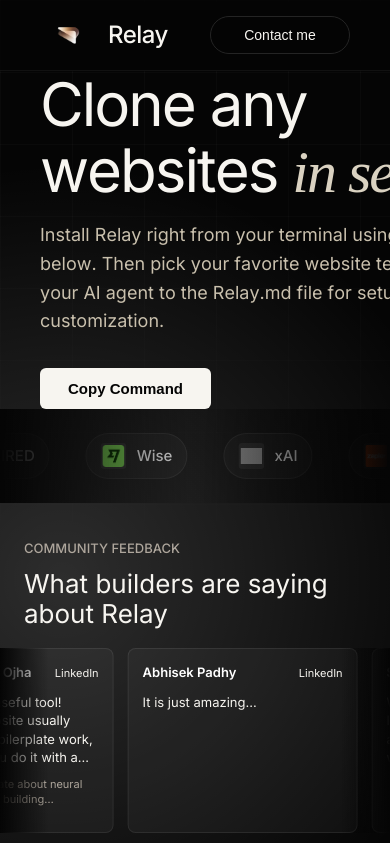
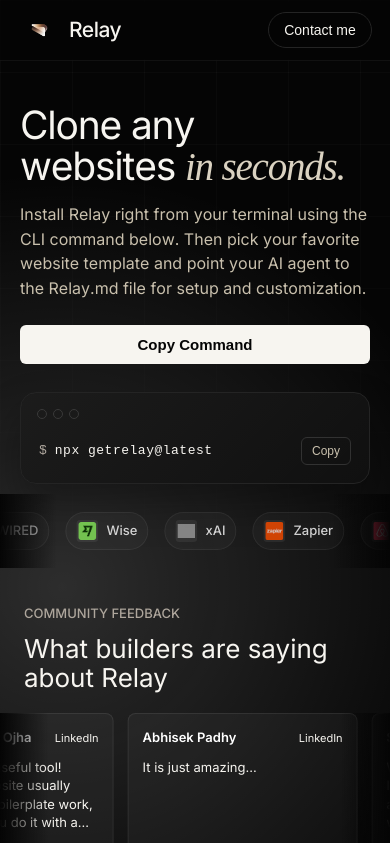
Before and after one commit to Pranshu23x/Relay, a React (Vite) app: page / in a window 390 px wide. Shown: the top 843 px of the page. Built offline with nearby package versions, Linux system fonts and the light colour scheme; grey boxes are pictures that could not be loaded.

Commit message:
Optimize Relay mobile layout

```diff
--- a/src/App.css
+++ b/src/App.css
@@ -28,6 +28,22 @@
 .app > * {
   position: relative;
   z-index: 1;
+}
+
+.hero-title-phrase {
+  white-space: nowrap;
+}
+
+.nav-contact,
+.hero-command-text,
+.logo-pill-name {
+  min-width: 0;
+}
+
+.hero-command-text span:last-child {
+  overflow: hidden;
+  text-overflow: ellipsis;
+  white-space: nowrap;
 }
 
 .feedback-section {
@@ -561,6 +577,124 @@
 }
 
 @media (max-width: 760px) {
+  .site-nav {
+    padding: 12px 18px !important;
+  }
+
+  .nav-brand {
+    gap: 9px !important;
+  }
+
+  .nav-logo {
+    width: 42px !important;
+  }
+
+  .nav-wordmark {
+    font-size: 21px !important;
+  }
+
+  .nav-contact {
+    max-width: 43vw;
+    min-width: 104px !important;
+    overflow: hidden;
+    padding: 9px 12px !important;
+    text-overflow: ellipsis;
+    white-space: nowrap;
+  }
+
+  .page-main {
+    justify-content: flex-start !important;
+  }
+
+  .hero-landing {
+    align-items: stretch !important;
+    flex-direction: column;
+    gap: 28px !important;
+    padding: 44px 20px 10px !important;
+  }
+
+  .hero-copy-panel {
+    flex: 1 1 auto !important;
+    max-width: 100% !important;
+    min-width: 0 !important;
+    text-align: left;
+    width: 100%;
+  }
+
+  .hero-title {
+    font-size: clamp(31px, 10vw, 44px) !important;
+    letter-spacing: -1.2px !important;
+    line-height: 1.05 !important;
+    margin-bottom: 14px !important;
+  }
+
+  .hero-subtitle {
+    font-size: 16px !important;
+    line-height: 1.55 !important;
+    margin-bottom: 24px !important;
+    max-width: 100% !important;
+  }
+
+  .hero-actions {
+    justify-content: flex-start;
+  }
+
+  .hero-copy-button {
+    padding: 11px 20px !important;
+    width: 100%;
+  }
+
+  .hero-terminal-wrap {
+    justify-content: center !important;
+    width: 100%;
+  }
+
+  .cli-box {
+    max-width: 100% !important;
+    min-width: 0 !important;
+    padding: 18px !important;
+    padding-top: 44px !important;
+    width: 100% !important;
+  }
+
+  .hero-command-row {
+    gap: 10px;
+  }
+
+  .hero-command-text {
+    flex: 1;
+    font-size: 13px !important;
+    gap: 8px !important;
+  }
+
+  .hero-command-copy {
+    flex: none;
+    padding: 6px 10px !important;
+  }
+
+  .logo-marquee-section {
+    padding: 18px 0 !important;
+  }
+
+  .logo-marquee-fade {
+    width: 56px !important;
+  }
+
+  .logo-pill {
+    gap: 8px !important;
+    margin: 0 8px !important;
+    padding: 7px 10px !important;
+  }
+
+  .logo-pill-image {
+    height: 22px !important;
+    width: 22px !important;
+  }
+
+  .logo-pill-name {
+    font-size: 13px !important;
+  }
+
   .feedback-section {
     padding: 36px 0 52px;
   }
@@ -578,14 +712,19 @@
   }
 
   .how-shell {
-    --how-radius: 64px;
-    --how-side: 28px;
+    --how-radius: 56px;
+    --how-side: 16px;
     --how-y: 18px;
-    padding-top: 32px;
+    min-height: 100svh;
+    padding: 30px 0;
+  }
+
+  .how-panel {
+    min-height: calc(100svh - 60px);
   }
 
   .how-content {
-    padding: 32px 24px 34px;
+    padding: 30px 20px 32px;
   }
 
   .how-layout {
@@ -594,6 +733,7 @@
   }
 
   .how-placeholder {
+    max-width: 360px;
     padding: 10px;
   }
 
@@ -616,16 +756,18 @@
 
   .clone-content {
     --clone-card-height: 54px;
-    padding: 36px 24px;
+    --clone-grid-gap: 10px;
+    padding: 30px 18px;
   }
 
   .clone-header h2 {
-    font-size: 38px;
+    font-size: 34px;
+    line-height: 1;
   }
 
   .clone-grid-viewport {
-    height: 258px;
-    margin-top: 28px;
+    height: 246px;
+    margin-top: 24px;
   }
 
   .clone-grid {
@@ -633,8 +775,18 @@
   }
 
   .clone-card {
-    min-height: 54px;
-    padding: 11px;
+    gap: 8px;
+    min-height: var(--clone-card-height);
+    padding: 10px;
+  }
+
+  .clone-card img {
+    height: 24px;
+    width: 24px;
+  }
+
+  .clone-card span {
+    font-size: 12px;
   }
 
   .coming-soon-section {
@@ -651,10 +803,11 @@
   }
 
   .footer-topline p {
-    font-size: clamp(16px, 5vw, 24px);
+    font-size: clamp(14px, 4.45vw, 17px);
   }
 
   .footer-links {
+    gap: 16px;
     margin-top: 24px;
     padding-top: 0;
   }
--- a/src/App.jsx
+++ b/src/App.jsx
@@ -313,7 +313,7 @@
         }
       }
 
-      const maxParticles = maskWidth < 640 ? 3200 : 9000;
+      const maxParticles = maskWidth < 640 ? 1800 : 9000;
       const keepEvery = Math.max(1, Math.ceil(targets.length / maxParticles));
 
       particles = targets
@@ -343,7 +343,7 @@
       const rect = canvas.getBoundingClientRect();
       width = rect.width;
       height = rect.height;
-      const dpr = Math.min(window.devicePixelRatio || 1, 2);
+      const dpr = width < 640 ? Math.min(window.devicePixelRatio || 1, 1.25) : Math.min(window.devicePixelRatio || 1, 2);
 
       canvas.width = Math.max(1, Math.floor(width * dpr));
       canvas.height = Math.max(1, Math.floor(height * dpr));
@@ -479,7 +479,7 @@
       flexDirection: 'column'
     }}>
       {/* Navigation */}
-      <nav style={{
+      <nav className="site-nav" style={{
         padding: '16px 40px',
         display: 'flex',
         justifyContent: 'space-between',
@@ -492,12 +492,13 @@
         WebkitBackdropFilter: 'blur(16px)',
         borderBottom: '1px solid rgba(255, 255, 255, 0.05)'
       }}>
-        <div style={{ display: 'flex', alignItems: 'center', gap: '12px' }}>
-          <img src={logoUrl} alt="Relay Logo" style={{ width: '56px', height: 'auto', display: 'block' }} />
-          <span style={{ fontSize: '24px', fontWeight: 500, letterSpacing: '-0.5px' }}>Relay</span>
+        <div className="nav-brand" style={{ display: 'flex', alignItems: 'center', gap: '12px' }}>
+          <img className="nav-logo" src={logoUrl} alt="Relay Logo" style={{ width: '56px', height: 'auto', display: 'block' }} />
+          <span className="nav-wordmark" style={{ fontSize: '24px', fontWeight: 500, letterSpacing: '-0.5px' }}>Relay</span>
         </div>
 
         <button
+          className="nav-contact"
           onMouseEnter={() => setHoverContact(true)}
           onMouseLeave={() => setHoverContact(false)}
           style={{
@@ -517,9 +518,9 @@
         </button>
       </nav>
 
-      <main style={{ flex: 1, display: 'flex', flexDirection: 'column', justifyContent: 'center' }}>
+      <main className="page-main" style={{ flex: 1, display: 'flex', flexDirection: 'column', justifyContent: 'center' }}>
         {/* Hero Section */}
-        <section className="container" style={{
+        <section className="container hero-landing" style={{
           display: 'flex',
           alignItems: 'center',
           justifyContent: 'space-between',
@@ -530,8 +531,8 @@
           width: '100%'
         }}>
           {/* Description Side (Left) */}
-          <div style={{ flex: '1 1 560px', minWidth: '520px' }}>
-            <h1 className="render-text" style={{
+          <div className="hero-copy-panel" style={{ flex: '1 1 560px', minWidth: 0, maxWidth: '620px' }}>
+            <h1 className="render-text hero-title" style={{
               fontSize: '60px',
               fontWeight: 400,
               lineHeight: 1.1,
@@ -539,16 +540,17 @@
               letterSpacing: '-2px'
             }}>
               Clone any{' '}
-              <span style={{ whiteSpace: 'nowrap' }}>
+              <span className="hero-title-phrase">
                 websites{' '}
                 <span style={{ fontStyle: 'italic', color: '#dad2c1', fontFamily: 'serif' }}>in seconds.</span>
               </span>
             </h1>
-            <p className="render-text" style={{ fontSize: '18px', color: '#c9c0ad', marginBottom: '32px', maxWidth: '520px', lineHeight: '1.6' }}>
+            <p className="render-text hero-subtitle" style={{ fontSize: '18px', color: '#c9c0ad', marginBottom: '32px', maxWidth: '520px', lineHeight: '1.6' }}>
               Install Relay right from your terminal using the CLI command below. Then pick your favorite website template and point your AI agent to the Relay.md file for setup and customization.
             </p>
-            <div style={{ display: 'flex', gap: '16px' }}>
+            <div className="hero-actions" style={{ display: 'flex', gap: '16px' }}>
               <button
+                className="hero-copy-button"
                 onClick={() => handleCopy('hero')}
                 style={{
                   backgroundColor: copiedArea === 'hero' ? '#a3e635' : '#f7f5f0',
@@ -568,7 +570,7 @@
           </div>
 
           {/* CLI Side (Right) */}
-          <div style={{ flex: 1, display: 'flex', justifyContent: 'flex-end' }}>
+          <div className="hero-terminal-wrap" style={{ flex: 1, display: 'flex', justifyContent: 'flex-end' }}>
             <div className="cli-box" style={{
               backgroundColor: '#101010',
               border: '1px solid #242424',
@@ -591,13 +593,14 @@
                 <div style={{ width: '10px', height: '10px', borderRadius: '50%', border: '1px solid #303030' }}></div>
               </div>
 
-              <div style={{ display: 'flex', justifyContent: 'space-between', alignItems: 'center', width: '100%' }}>
-                <div style={{ fontFamily: 'monospace', fontSize: '15px', display: 'flex', gap: '12px' }}>
+              <div className="hero-command-row" style={{ display: 'flex', justifyContent: 'space-between', alignItems: 'center', width: '100%' }}>
+                <div className="hero-command-text" style={{ fontFamily: 'monospace', fontSize: '15px', display: 'flex', gap: '12px' }}>
                   <span style={{ color: '#aea69c' }}>$</span>
                   <span style={{ letterSpacing: '0.5px' }}>{command}</span>
                 </div>
 
                 <button
+                  className="hero-command-copy"
                   onClick={() => handleCopy('hero')}
                   style={{
                     background: copiedArea === 'hero' ? 'rgba(163, 230, 53, 0.1)' : 'transparent',
@@ -622,19 +625,19 @@
         </section>
 
         {/* Logo Carousel */}
-        <section style={{
+        <section className="logo-marquee-section" style={{
           padding: '24px 0',
           overflow: 'hidden',
           position: 'relative',
           backgroundColor: 'transparent'
         }}>
           {/* Fades for smooth edges */}
-          <div style={{
+          <div className="logo-marquee-fade logo-marquee-fade-left" style={{
             position: 'absolute', top: 0, left: 0, width: '200px', height: '100%',
             background: 'linear-gradient(to right, #050505, transparent)',
             zIndex: 2
           }}></div>
-          <div style={{
+          <div className="logo-marquee-fade logo-marquee-fade-right" style={{
             position: 'absolute', top: 0, right: 0, width: '200px', height: '100%',
             background: 'linear-gradient(to left, #050505, transparent)',
             zIndex: 2
@@ -649,7 +652,7 @@
               const filename = company.name.toLowerCase().replace(/[^a-z0-9]/g, '') + '.png';
 
               return (
-                <div key={idx} style={{
+                <div className="logo-pill" key={idx} style={{
                   display: 'flex',
                   alignItems: 'center',
                   gap: '10px',
@@ -669,6 +672,7 @@
                   e.currentTarget.style.transform = 'scale(1)';
                 }}>
                   <img
+                    className="logo-pill-image"
                     src={`/logos/${filename}`}
                     alt={company.name}
                     style={{
@@ -683,7 +687,7 @@
                       e.target.style.display = 'none';
                     }}
                   />
-                  <span style={{
+                  <span className="logo-pill-name" style={{
                     display: 'block',
                     fontSize: '15px',
                     fontWeight: 500,
```
